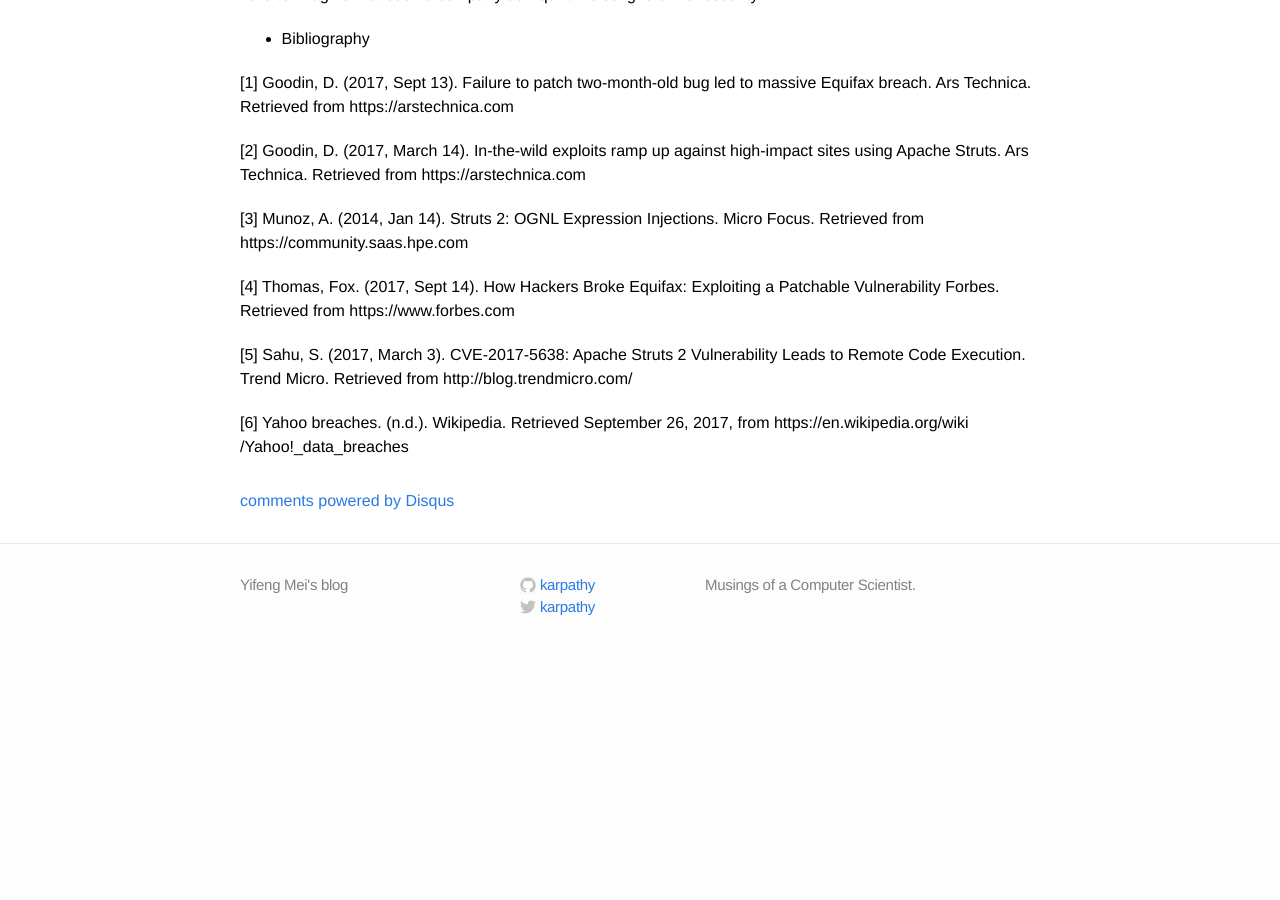
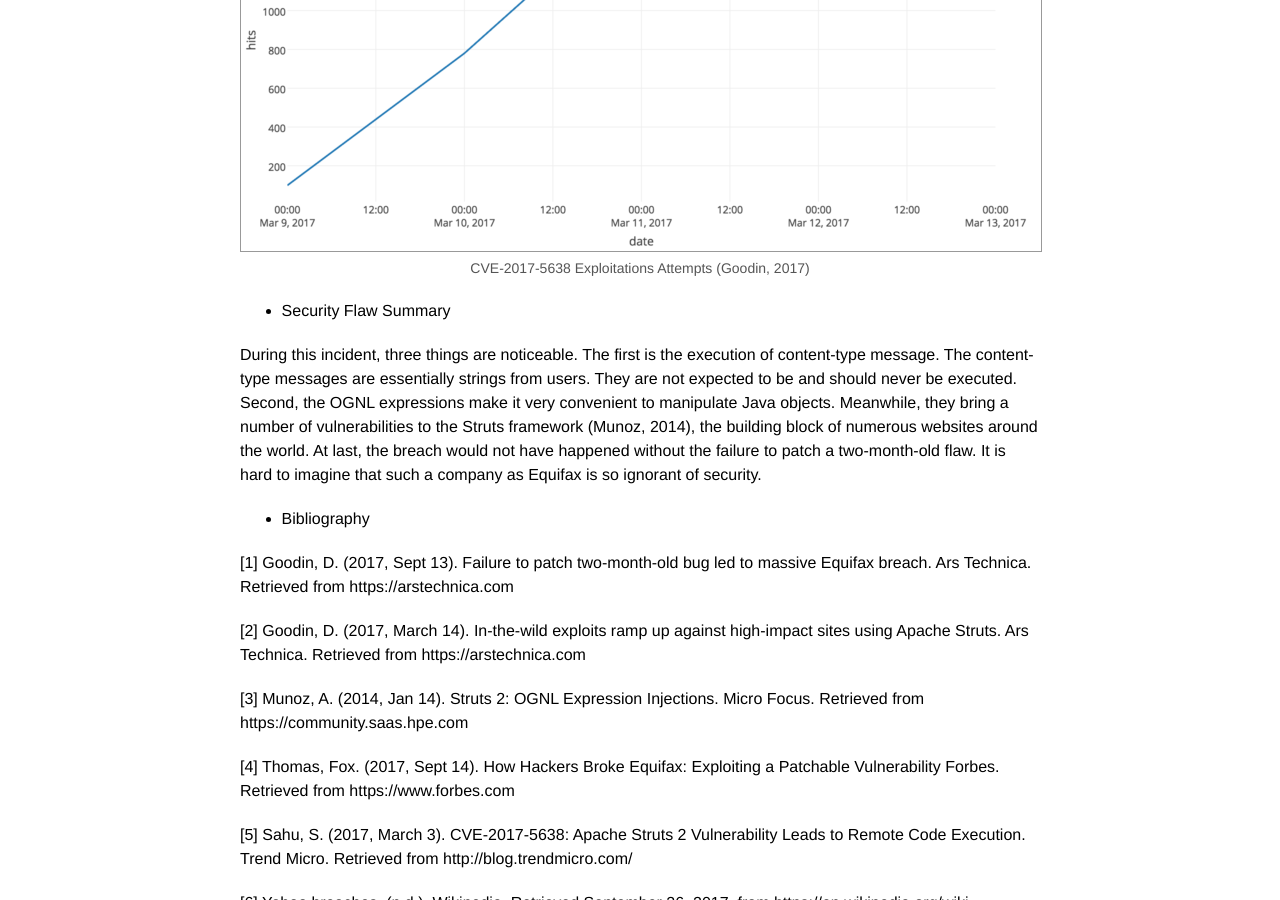
Before and after one commit to ssyfmei/ssyfmei.github.io, a Jekyll site: the page built from _posts/2017-11-07-Equifax.markdown, in a window 1280 px wide and 900 px high, scrolled down 1518 px. Built offline with Jekyll 4.4.1, drawn with Linux system fonts in a browser that asks for light colours; comment, search, counter and statistics services are not loaded; before the commit the page ends 2182 px from its top, so only the background shows below that.

Commit message:
Update 2017-11-07-Equifax.markdown

```diff
--- a/_posts/2017-11-07-Equifax.markdown
+++ b/_posts/2017-11-07-Equifax.markdown
@@ -27,6 +27,12 @@ If a content-type message is deliberately made up by an attacker, evaluation of
 
 The flaw was patched by disabling the use of “LocalizedTextUtil.findText” function. Although it was patched on March 6, many websites didn’t get updates in time. Shortly after the update was available, the number of attacks exploiting this bug grew dramatically (Goodin, 2017). It seemed that many attackers were not aware of the bug until it was officially announced. And they reacted to it more quickly than programmers maintaining those vulnerable websites, if there were any maintainer at all.
 
+<div class="imgcap">
+<img src="/assets/attack_timeline.png">
+<div class="thecap">CVE-2017-5638 Exploitations Attempts (Goodin, 2017)</div>
+</div>
+
+
 - Security Flaw Summary
 
 During this incident, three things are noticeable. The first is the execution of content-type message. The content-type messages are essentially strings from users. They are not expected to be and should never be executed. Second, the OGNL expressions make it very convenient to manipulate Java objects. Meanwhile, they bring a number of vulnerabilities to the Struts framework (Munoz, 2014), the building block of numerous websites around the world. At last, the breach would not have happened without the failure to patch a two-month-old flaw. It is hard to imagine that such a company as Equifax is so ignorant of security.
```
